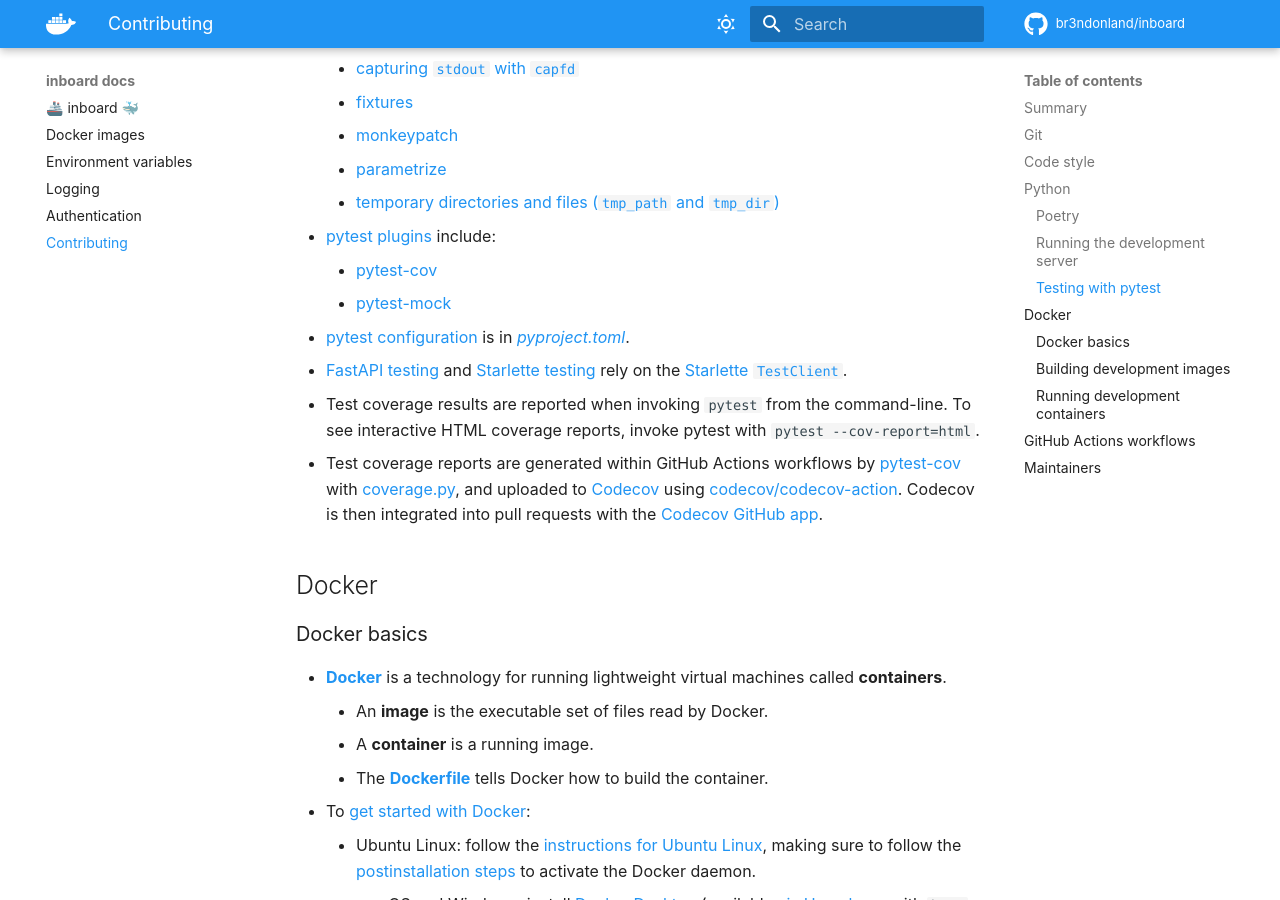
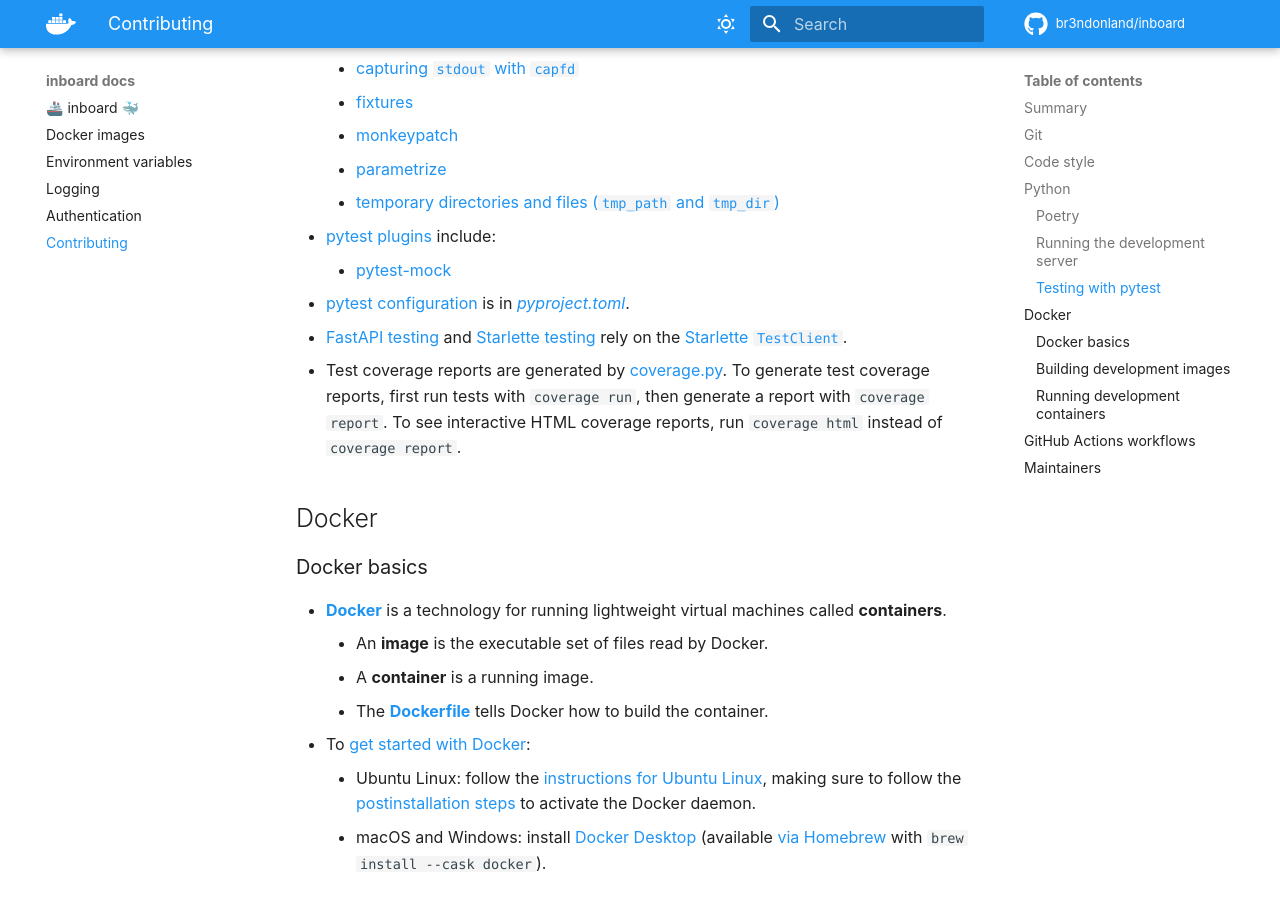
Before and after one commit to br3ndonland/inboard, an MkDocs documentation site: the page built from docs/contributing.md, in a window 1280 px wide and 900 px high, scrolled down 3412 px. Built offline with MkDocs 1.6.1 and Material for MkDocs 9.7.7, drawn with Linux system fonts in a browser that asks for light colours; comment, search, counter and statistics services are not loaded.

Commit message:
Update CONTRIBUTING.md for Codecov removal

```diff
--- a/docs/contributing.md
+++ b/docs/contributing.md
@@ -109,12 +109,10 @@
     -   [parametrize](https://docs.pytest.org/en/latest/how-to/parametrize.html)
     -   [temporary directories and files (`tmp_path` and `tmp_dir`)](https://docs.pytest.org/en/latest/how-to/tmpdir.html)
 -   [pytest plugins](https://docs.pytest.org/en/latest/how-to/plugins.html) include:
-    -   [pytest-cov](https://github.com/pytest-dev/pytest-cov)
     -   [pytest-mock](https://github.com/pytest-dev/pytest-mock)
 -   [pytest configuration](https://docs.pytest.org/en/latest/reference/customize.html) is in _[pyproject.toml](https://github.com/br3ndonland/inboard/blob/develop/pyproject.toml)_.
 -   [FastAPI testing](https://fastapi.tiangolo.com/tutorial/testing/) and [Starlette testing](https://www.starlette.io/testclient/) rely on the [Starlette `TestClient`](https://www.starlette.io/testclient/).
--   Test coverage results are reported when invoking `pytest` from the command-line. To see interactive HTML coverage reports, invoke pytest with `pytest --cov-report=html`.
--   Test coverage reports are generated within GitHub Actions workflows by [pytest-cov](https://github.com/pytest-dev/pytest-cov) with [coverage.py](https://github.com/nedbat/coveragepy), and uploaded to [Codecov](https://docs.codecov.io/docs) using [codecov/codecov-action](https://github.com/marketplace/actions/codecov). Codecov is then integrated into pull requests with the [Codecov GitHub app](https://github.com/marketplace/codecov).
+-   Test coverage reports are generated by [coverage.py](https://github.com/nedbat/coveragepy). To generate test coverage reports, first run tests with `coverage run`, then generate a report with `coverage report`. To see interactive HTML coverage reports, run `coverage html` instead of `coverage report`.
 
 ## Docker
 
```
